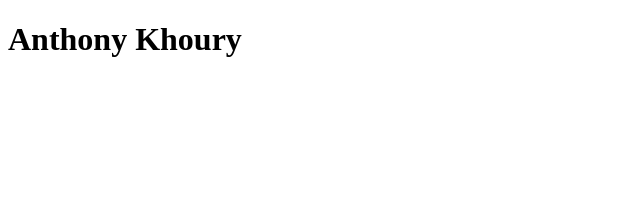
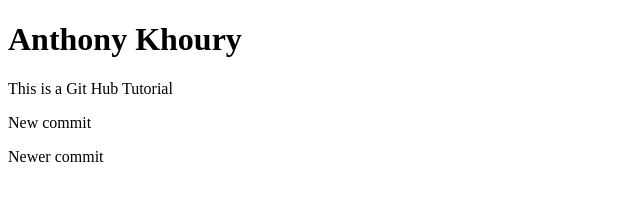
Before and after one commit to anthony14khoury/Git-Tutorial, a plain HTML site: page index.html in a window 1280 px wide. Shown: the whole page, without its empty margins (0-640 px from the left). Drawn offline with Linux system fonts and the light colour scheme.

Commit message:
New File

```diff
--- a/index.html
+++ b/index.html
@@ -8,6 +8,9 @@
 
 <body>
      <h1>Anthony Khoury</h1>
+     <p>This is a Git Hub Tutorial</p>
+     <p>New commit</p>
+     <p>Newer commit</p>
 </body>
 
 </html>
```
